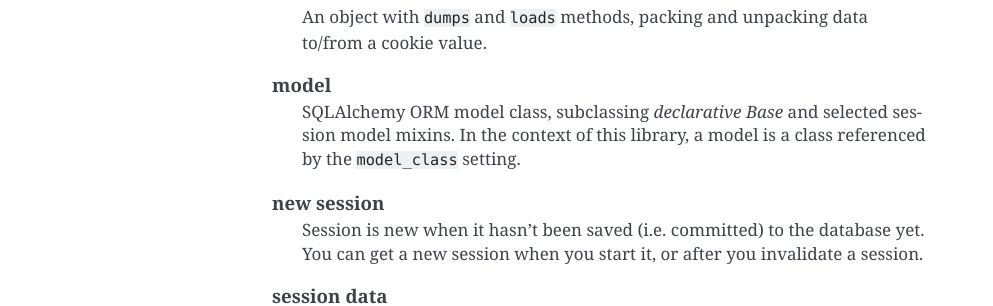
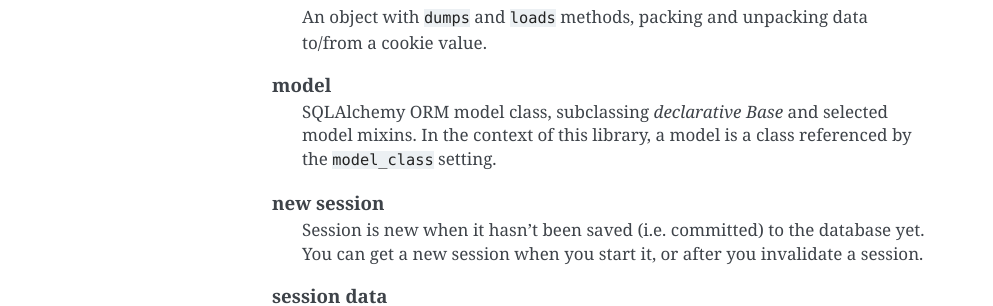
Before and after one commit to a3kov/pyramid_sqlalchemy_sessions, a Sphinx documentation site: the page built from docs/glossary.rst, in a window 1280 px wide. Shown: the part 332-638 px from the top of the page, without its empty margins (148-1141 px from the left). Built offline with Sphinx 7.4.7, drawn with Linux system fonts in a browser that asks for light colours.

Commit message:
Improved docs

```diff
--- a/docs/getting-started.rst
+++ b/docs/getting-started.rst
@@ -30,7 +30,7 @@ You may need this library if:
 * You need ability to store login and session state server-side, for security
   or any other reasons
 
-* You need reliable session data storage
+* You need reliable session data storage.
   As we depend on `SQLAlchemy <http://www.sqlalchemy.org/>`_, you can try to
   use any ACID-compatible DB engine if it's supported by SQLAlchemy.
 
--- a/docs/glossary.rst
+++ b/docs/glossary.rst
@@ -19,7 +19,7 @@ Glossary of terms
 
   model
       SQLAlchemy ORM model class, subclassing *declarative Base* and selected
-      session model mixins. In the context of this library, a model is a
+      model mixins. In the context of this library, a model is a
       class referenced by the ``model_class`` setting.
 
   new session
```
Also changed, not shown: README.rst (+7 -8 lines).
